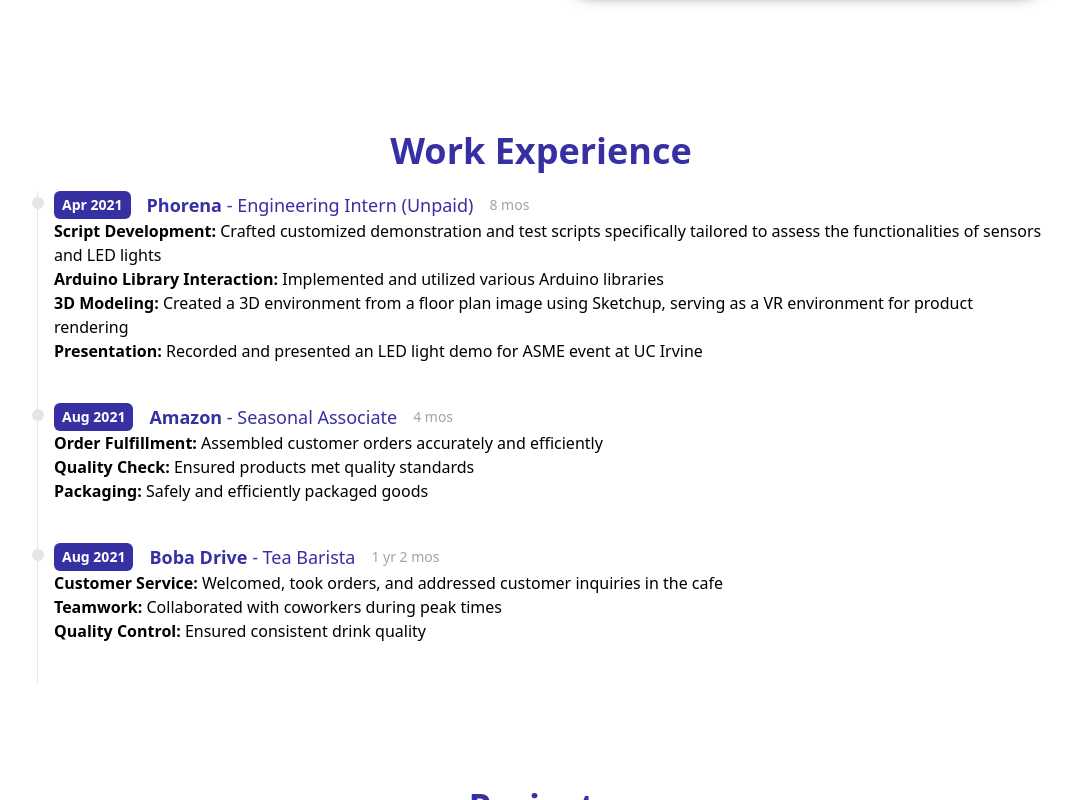
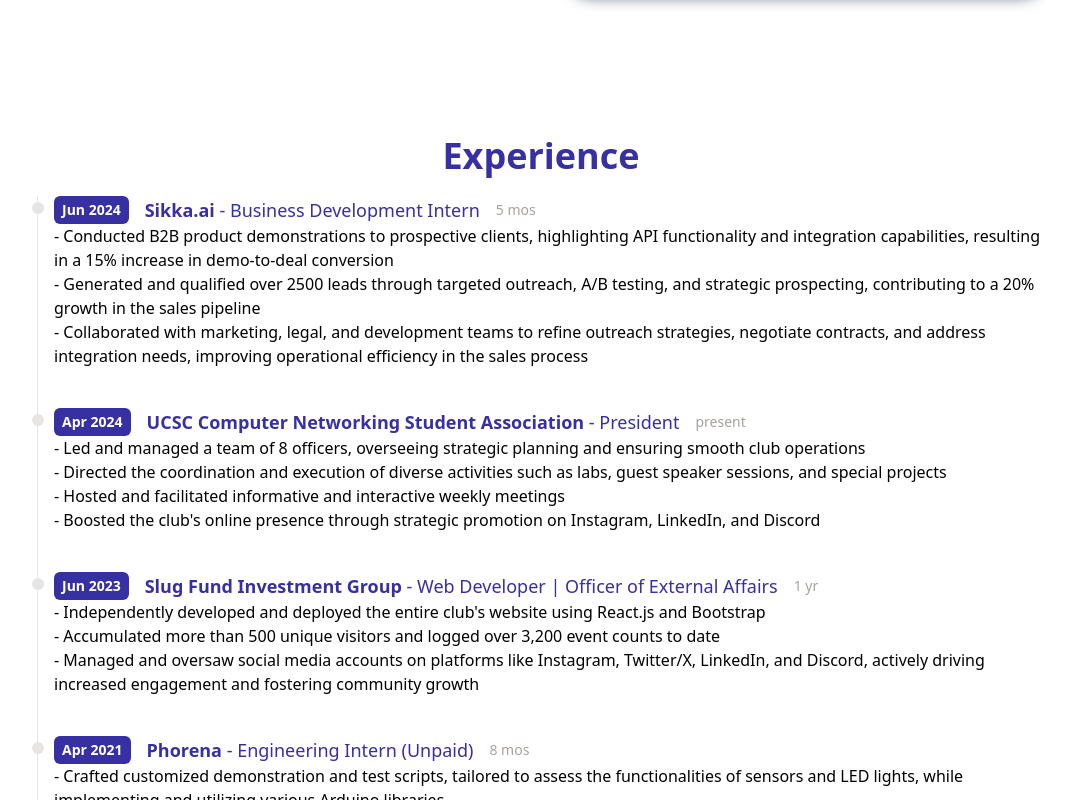
Before and after one commit to marcus-leung/portfolio, a React (Vite) app: page / in a window 1280 px wide. Shown: the part 560-1360 px from the top of the page, without its empty margins (99-1171 px from the left). Built offline with nearby package versions, Linux system fonts and the light colour scheme.

Commit message:
update experience

```diff
--- a/src/components/Education.jsx
+++ b/src/components/Education.jsx
@@ -16,14 +16,13 @@
               University of California, Santa Cruz
             </h2>
           </div>
-          <h3 className="my-1">Sep 2023 - Jun 2025</h3>
+          <h3 className="my-1">Sep 2023 - Jun 2025 (Expected)</h3>
         </div>
         <h3>
           Bachelor of Science (B.S) in Technology and Information Management
           <br />
           Minor in Computer Science <br />
-          Expected Graduation: June 2025 <br />
-          GPA: 3.92
+          GPA: 3.82
           <br />
         </h3>
         <h2 className="font-semibold mt-3">Relevant Coursework:</h2>
--- a/src/components/Main.jsx
+++ b/src/components/Main.jsx
@@ -28,7 +28,7 @@
               <FaGithub className="cursor-pointer" size={32} />
             </a>
           </div>
-          <h2 className="mt-5 mr-2 pr-5 text-xl text-indigo-800 font-medium">Seeking a summer tech-related internship as a Technology and Information Management student at UC Santa Cruz, on track to graduate in June 2025</h2>
+          <h2 className="mt-5 mr-2 pr-5 text-xl text-indigo-800 font-medium">I'm a Technology and Information Management student at UC Santa Cruz, graduating in June 2025, with experience in business development and a strong technical foundation. I’m looking for tech-related internships or new grad roles where I can apply my skills in API sales, product demonstrations, and software development to contribute to innovative teams.</h2>
         </div>
         <div className="flex-1 order-1 sm:order-2">
           <img
--- a/src/components/Projects.jsx
+++ b/src/components/Projects.jsx
@@ -3,7 +3,6 @@
 import SFIG from "../assets/sfig.png";
 import Stock from "../assets/stock.png";
 import CruzHacks24 from "../assets/cruzhacks24.png";
-import Portfolio from "../assets/port.png";
 import data from "../data/projectdesc";
 
 const Projects = () => {
@@ -32,15 +31,8 @@
           title="CruzHacks 2024: SlugHug"
           link="https://github.com/marcus-leung/SlugHug"
           site="slughug.us"
-          descriptions={data[3]}
+          descriptions={data[2]}
           />
-        <ProjectItem
-          img={Portfolio}
-          title="Portfolio Website"
-          link="https://github.com/marcus-leung/portfolio"
-          site="marcusleung.net"
-          descriptions={data[2]}
-        />
       </div>
     </div>
   );
--- a/src/components/Work.jsx
+++ b/src/components/Work.jsx
@@ -6,7 +6,7 @@
   return (
     <div id="work" className="max-w-[1040px] m-auto p-4 md:py-16 hide">
       <h1 className="text-4xl font-bold text-center text-indigo-800 pb-5">
-        Work Experience
+        Experience
       </h1>
       {jobs.map((item, id) => (
         <WorkItem
--- a/src/components/WorkItem.jsx
+++ b/src/components/WorkItem.jsx
@@ -19,9 +19,9 @@
           </span>
         </p>
         <ul>
-          {Object.entries(details).map(([subject, desc]) => (
+          {details.map((desc) => (
             <li>
-              <span className="font-semibold">{subject}:</span>&nbsp;{desc}
+              <span>{desc}</span>
             </li>
           ))}
         </ul>
--- a/src/data/jobs.jsx
+++ b/src/data/jobs.jsx
@@ -1,38 +1,49 @@
 const jobs = [
+  {
+    date: 'Jun 2024',
+    company: 'Sikka.ai',
+    role: 'Business Development Intern',
+    duration: '5 mos',
+    details: [
+      '- Conducted B2B product demonstrations to prospective clients, highlighting API functionality and integration capabilities, resulting in a 15% increase in demo-to-deal conversion',
+      '- Generated and qualified over 2500 leads through targeted outreach, A/B testing, and strategic prospecting, contributing to a 20% growth in the sales pipeline',
+      '- Collaborated with marketing, legal, and development teams to refine outreach strategies, negotiate contracts, and address integration needs, improving operational efficiency in the sales process',
+    ],
+  },
+  {
+    date: 'Apr 2024',
+    company: 'UCSC Computer Networking Student Association',
+    role: 'President',
+    duration: 'present',
+    details: [
+      '- Led and managed a team of 8 officers, overseeing strategic planning and ensuring smooth club operations',
+      '- Directed the coordination and execution of diverse activities such as labs, guest speaker sessions, and special projects',
+      '- Hosted and facilitated informative and interactive weekly meetings',
+      "- Boosted the club's online presence through strategic promotion on Instagram, LinkedIn, and Discord",
+    ],
+  },
+  {
+    date: 'Jun 2023',
+    company: 'Slug Fund Investment Group',
+    role: 'Web Developer | Officer of External Affairs',
+    duration: '1 yr',
+    details: [
+      "- Independently developed and deployed the entire club's website using React.js and Bootstrap",
+      '- Accumulated more than 500 unique visitors and logged over 3,200 event counts to date',
+      '- Managed and oversaw social media accounts on platforms like Instagram, Twitter/X, LinkedIn, and Discord, actively driving increased engagement and fostering community growth',
+    ],
+  },
   {
     date: 'Apr 2021',
     company: 'Phorena',
     role: 'Engineering Intern (Unpaid)',
     duration: '8 mos',
-        details: {
-            'Script Development': 'Crafted customized demonstration and test scripts specifically tailored to assess the functionalities of sensors and LED lights',
-            'Arduino Library Interaction': 'Implemented and utilized various Arduino libraries',
-            '3D Modeling': 'Created a 3D environment from a floor plan image using Sketchup, serving as a VR environment for product rendering',
-            'Presentation': 'Recorded and presented an LED light demo for ASME event at UC Irvine',
-        }
+    details: [
+      '- Crafted customized demonstration and test scripts, tailored to assess the functionalities of sensors and LED lights, while implementing and utilizing various Arduino libraries',
+      '- Created a 3D environment from a floor plan image using Sketchup, serving as a VR environment for product rendering',
+      '- Recorded and presented an LED color demo for ASME event at UC Irvine',
+    ],
   },
-    {
-        date: 'Aug 2021',
-        company: 'Amazon',
-        role: 'Seasonal Associate',
-        duration: '4 mos',
-        details: {
-            'Order Fulfillment': 'Assembled customer orders accurately and efficiently',
-            'Quality Check': 'Ensured products met quality standards',
-            'Packaging': 'Safely and efficiently packaged goods',
-        }
-    },
-    {
-        date: 'Aug 2021',
-        company: 'Boba Drive',
-        role: 'Tea Barista',
-        duration: '1 yr 2 mos',
-        details: {
-            'Customer Service': 'Welcomed, took orders, and addressed customer inquiries in the cafe',
-            'Teamwork': 'Collaborated with coworkers during peak times',
-            'Quality Control': 'Ensured consistent drink quality',
-        }
-    },
-]
+];
 
 export default jobs;
--- a/src/data/projectdesc.jsx
+++ b/src/data/projectdesc.jsx
@@ -47,24 +47,6 @@
   },
   {
     overview:
-      "My portfolio website serves as a comprehensive showcase of my professional background, featuring sections for experience, education, projects, and a messaging system for direct communication.",
-    tech: [
-      "Built with a stack comprising HTML, CSS, and JavaScript for core functionality and interactivity",
-      "Utilized Tailwind CSS for efficient and customizable styling, ensuring a visually appealing and responsive layout.",
-      "Integrated React.js to develop reusable components, enabling efficient rendering of content",
-    ],
-    features: [
-      "Integrated a messaging system allowing visitors to send inquiries or messages directly",
-      "Clearly defined segments to showcase my professional journey, educational background, and highlight my key projects with relevant details",
-      "Ensured responsive design to guarantee seamless access and navigation across various devices, including mobile phones",
-    ],
-    achieve: [
-      "Offered a comprehensive view of my skills and accomplishments in an organized and visually appealing manner",
-      "Improved online presence by providing a professional platform for showcasing my expertise, potentially attracting opportunities and networking",
-    ],
-  },
-  {
-    overview:
       "SlugHug, a 2nd place Health Hack winner and Axure sponsorship winner at CruzHacks 2024, is a therapeutic messaging platform fostering meaningful, secure communication through sentiment-analyzed messages",
     tech: [
       "Developed using the MERN (MongoDB Atlas, Express.js, React.js, Node.js) stack",
```
Also changed, not shown: src/assets/port.png (deleted). Lines whose indentation alone changed are shown as unchanged.
